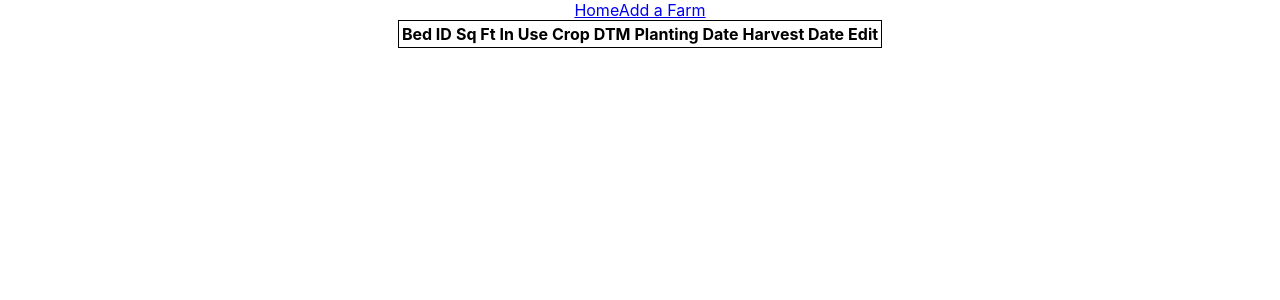
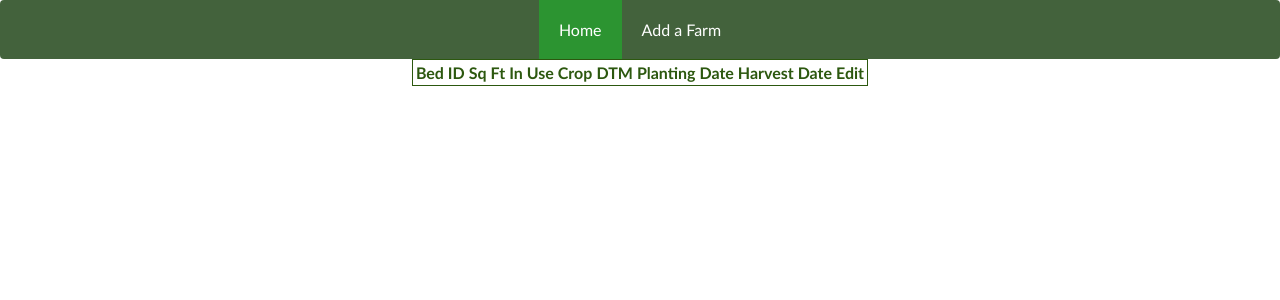
Before and after one commit to cody-barker/phase-3-project-frontend-2.0, a React (Create React App) app: page / in a window 1280 px wide. Shown: the top 300 px of the page. Built offline with nearby package versions, Linux system fonts and the light colour scheme; no server answers.

Commit message:
copying css from project 1

```diff
--- a/src/App.css
+++ b/src/App.css
@@ -18,8 +18,6 @@
   min-height: 100vh;
   display: flex;
   flex-direction: column;
-  align-items: center;
-  justify-content: center;
   font-size: calc(10px + 2vmin);
   color: white;
 }
@@ -50,3 +48,93 @@ tr, td {
   padding-left: 25px;
   padding-right: 25px;
 }
+
+input {
+  margin: 10px;
+  color: #2c580f;
+}
+
+.update-btn {
+  margin-bottom: 20px;
+}
+
+.delete {
+  color: red;
+  background-color: white;
+}
+
+#navbar {
+  background-color: #133a0bcb;
+  color:#ffffff;
+  font-weight:500;
+  border-radius: 0.25em;
+}
+
+nav a{
+  display: inline-block;
+  padding: 20px;
+  text-decoration: none;
+  color: #ffffff
+}
+
+nav a.active {
+  background-color: #2c9431;
+}
+
+a:visited {
+  color:#ffffff;
+  background-color: #2c9431;
+}
+
+a:hover {
+  background-color: #2c9431;
+}
+
+body {
+  background-color: #ffffffa2;
+  color: #2c580f;
+  font-family:'Gill Sans', 'Gill Sans MT', Calibri, 'Trebuchet MS', sans-serif;
+  text-align: center;
+}
+
+form {
+  padding: 10px;
+  margin: auto;
+  width: 300px;
+  color: #2c580f;
+}
+
+input[type=text] {
+  width: 90%;
+  padding: 3px;
+  margin: 5px;
+}
+
+button {
+  background-color:#2c9431;
+  border-radius: 0.33em;
+  margin: 5px;
+  color: white;
+}
+
+button:hover {
+  color: #ffffff;
+  cursor: pointer;
+}
+
+.delete:hover {
+  color: black;
+  cursor: pointer;
+}
+
+button[type=submit]{
+  margin: 10px;
+  width: 80px;
+  height: 35px;
+}
+
+select {
+  padding: 2px;
+  border-radius: 0.33em;
+  color: #2c580f;
+}
--- a/src/App.js
+++ b/src/App.js
@@ -12,9 +12,7 @@ function App() {
   useEffect(() => {
     fetch("http://localhost:9292/farms")
     .then(r => r.json())
-    .then(farms => {
-      setAllFarms(farms)
-    })
+    .then(farms => setAllFarms(farms))
   },[])
 
   console.log(allFarms)
--- a/src/Home.js
+++ b/src/Home.js
@@ -1,7 +1,6 @@
 import React from 'react'
 
 function Home({allFarms}) {
-
 
     return(
         <div>
```
